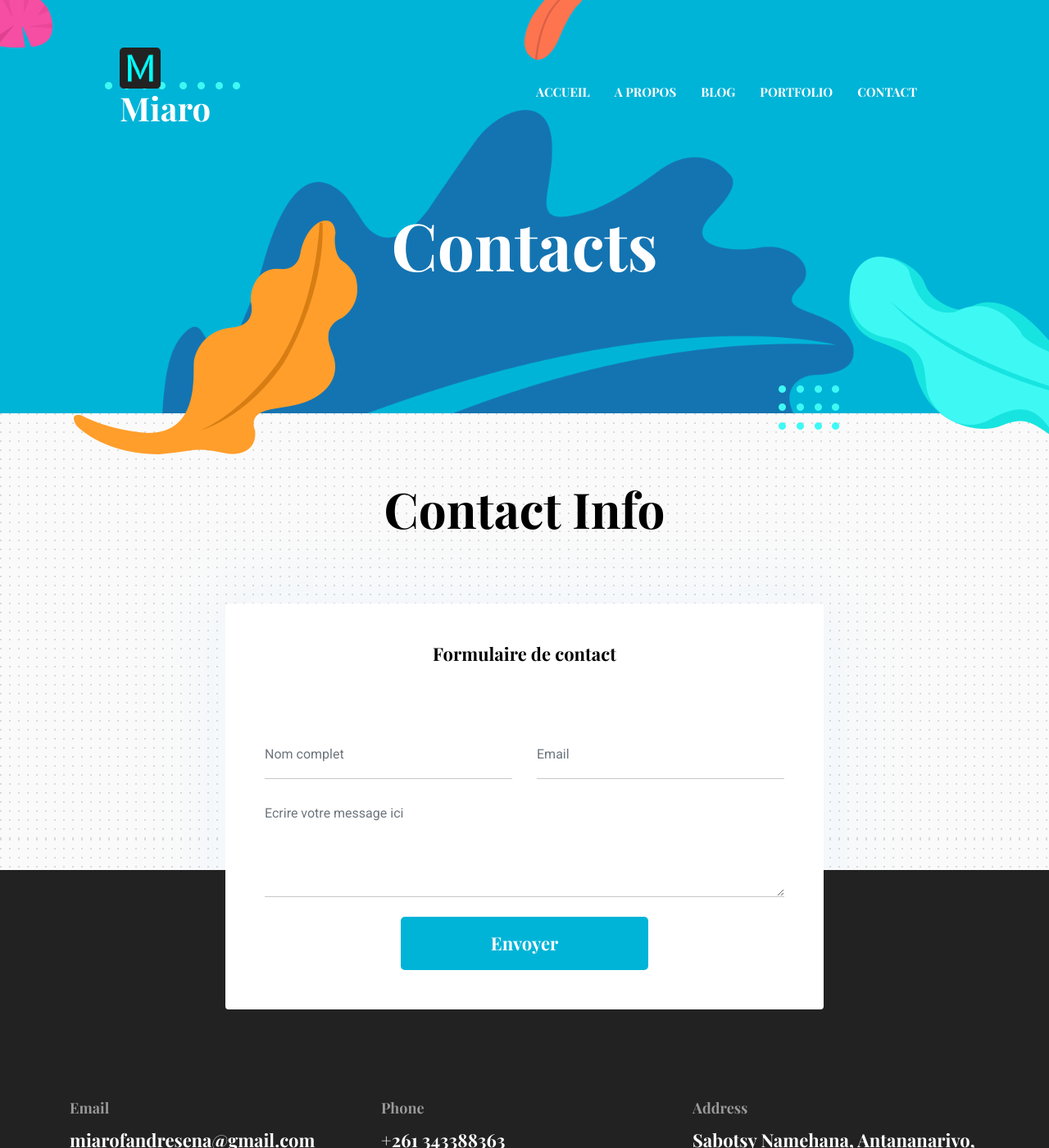
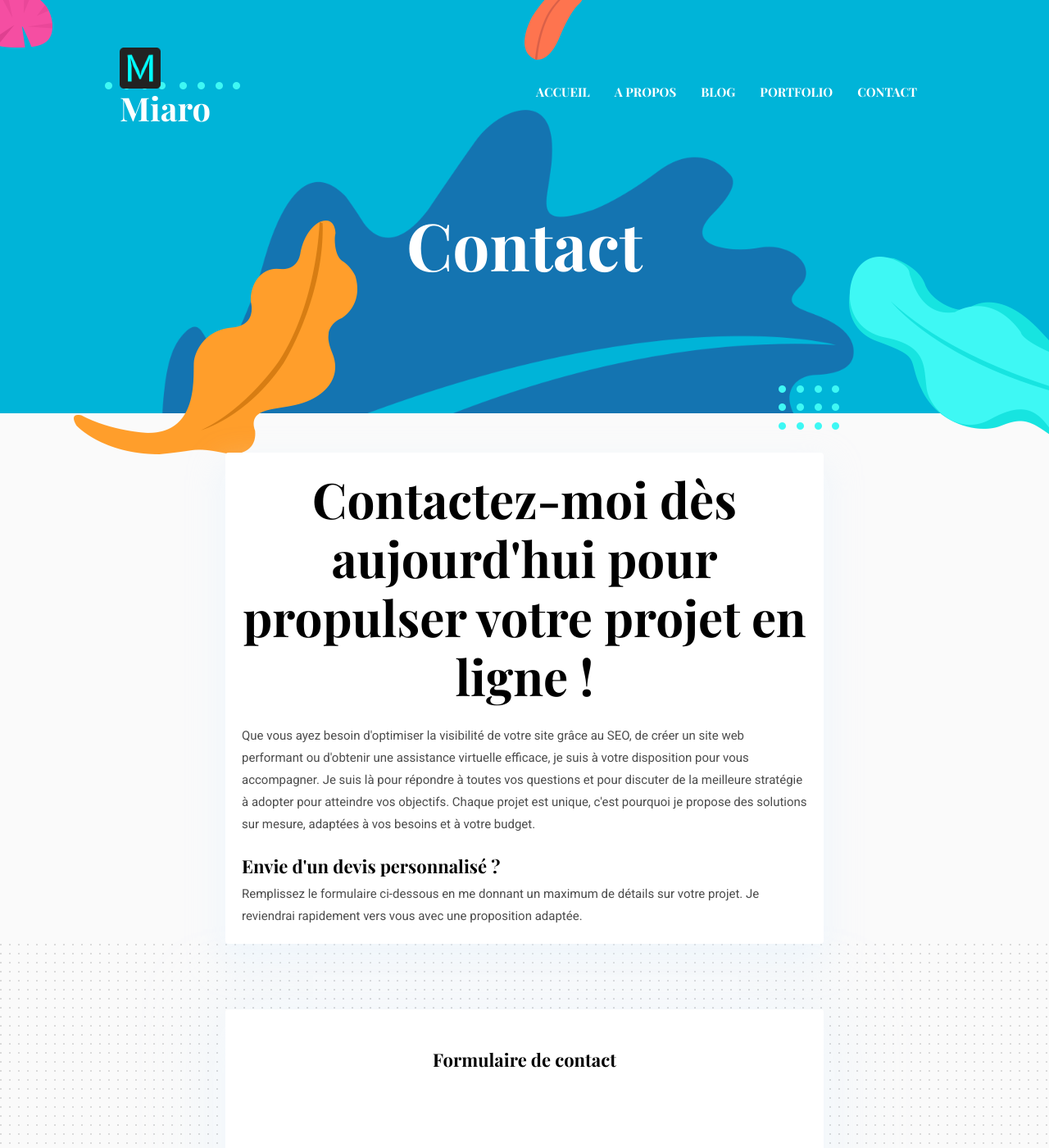
Before and after one commit to miarofandresena/miarofandresena.github.io, a Jekyll site: the page built from _pages/contact.html, in a window 1280 px wide and 1400 px high. Shown: the whole window at 82% size. Built offline with Jekyll 4.4.1, drawn with Linux system fonts in a browser that asks for light colours.

Commit message:
add content contact page and correction FAQ

```diff
--- a/_data/settings.yml
+++ b/_data/settings.yml
@@ -299,7 +299,7 @@ faq-items:
   - id: 10
     icon: fa-lock
     question: Comment puis-je vous contacter ?
-    answer: Vous pouvez me contacter via le formulaire de contact sur ce site, ou directement par email ou téléphone. Je suis disponible en télétravail ou en présentiel, selon vos besoins.
+    answer: Vous pouvez me contacter via le <a href="/contact">formulaire de contact</a> sur ce site, ou directement par email ou téléphone. Je suis disponible en télétravail ou en présentiel, selon vos besoins.
 
 #-------------------------------
 # Client Slider Section
--- a/_includes/contact-section.html
+++ b/_includes/contact-section.html
@@ -2,9 +2,9 @@
 <section class="section section-on-footer" data-background="{{site.baseurl}}/assets/images/backgrounds/bg-dots.png">
   <div class="container">
     <div class="row">
-      <div class="col-12 text-center">
+      <!-- <div class="col-12 text-center">
         <h2 class="section-title">{{ site.data.settings.contact-title }}</h2>
-      </div>
+      </div> -->
       <div class="col-lg-8 mx-auto">
         <div class="bg-white rounded text-center p-5 shadow-down">
           <h4 class="mb-80">Formulaire de contact</h4>
--- a/_pages/contact.html
+++ b/_pages/contact.html
@@ -1,5 +1,23 @@
 ---
 layout: page
-title: Contacts
+title: Contact
 description : "Contactez-moi pour discuter de vos projets en SEO, développement web, ou marketing digital. Je suis à votre écoute pour collaborer et vous aider à atteindre vos objectifs"
 ---
+<div class="container mt-5">
+  <div class="row">
+    <div class="col-md-8 offset-md-2">
+      <div class="card shadow">
+        <div class="card-body">
+          <h2 class="card-title text-center font-weight-bold">Contactez-moi dès aujourd'hui pour propulser votre projet en ligne !</h2>
+          <p class="card-text mt-4">
+            Que vous ayez besoin d'optimiser la visibilité de votre site grâce au SEO, de créer un site web performant ou d'obtenir une assistance virtuelle efficace, je suis à votre disposition pour vous accompagner. Je suis là pour répondre à toutes vos questions et pour discuter de la meilleure stratégie à adopter pour atteindre vos objectifs. Chaque projet est unique, c'est pourquoi je propose des solutions sur mesure, adaptées à vos besoins et à votre budget.
+          </p>
+          <h4 class="font-weight-bold mt-4">Envie d'un devis personnalisé ?</h4>
+          <p class="card-text">
+            Remplissez le formulaire ci-dessous en me donnant un maximum de détails sur votre projet. Je reviendrai rapidement vers vous avec une proposition adaptée.
+          </p>
+        </div>
+      </div>
+    </div>
+  </div>
+</div>
```
